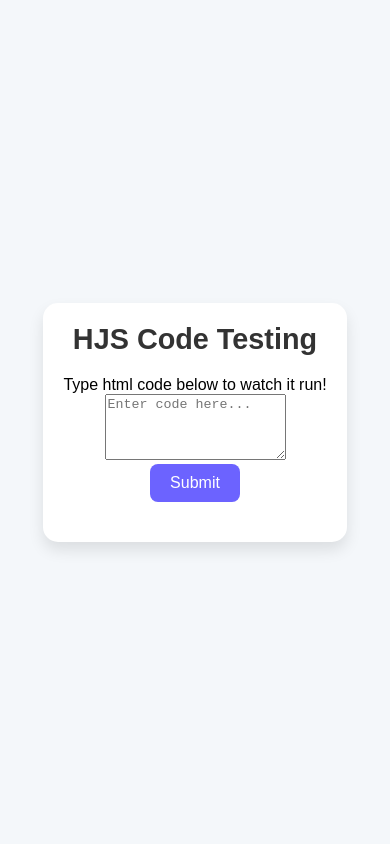
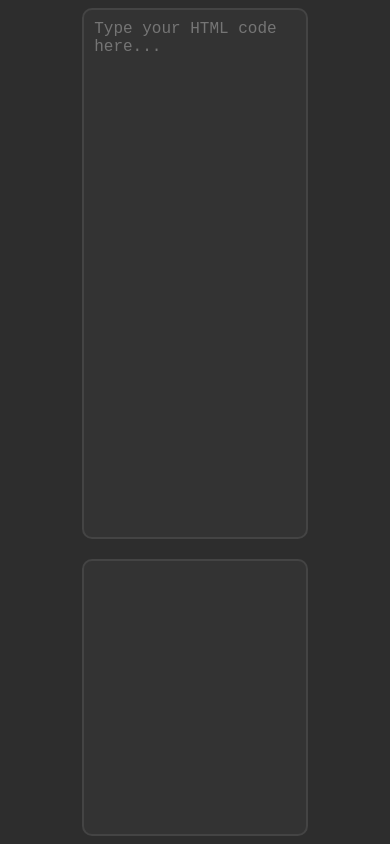
Before and after one commit to Superuserliam/HJP-Code-Testing, a plain HTML site: page index.html in a window 390 px wide. Drawn offline with Linux system fonts and the light colour scheme.

Commit message:
Update index.html

```diff
--- a/index.html
+++ b/index.html
@@ -3,126 +3,107 @@
 <head>
     <meta charset="UTF-8">
     <meta name="viewport" content="width=device-width, initial-scale=1.0">
-    <title>HJS Code Testing HTML</title>
+    <title>HJP Code Testing HTML</title>
     <style>
-        /* Reset default margin and padding */
-        body, h1, p {
+        body, html {
             margin: 0;
             padding: 0;
-        }
-
-        /* Full page layout */
-        html, body {
             height: 100%;
-            font-family: 'Arial', sans-serif;
             display: flex;
             justify-content: center;
             align-items: center;
-            background-color: #f4f7fa;
+            background-color: #2d2d2d;
+            font-family: Arial, sans-serif;
+            color: #fff;
         }
 
-        /* Main container */
         .container {
+            width: 100%;
+            height: 100%;
+            display: flex;
+            flex-direction: column;
+            justify-content: center;
+            align-items: center;
             text-align: center;
-            background: #fff;
-            border-radius: 15px;
-            box-shadow: 0px 8px 15px rgba(0, 0, 0, 0.1);
-            padding: 40px;
-            width: 100%;
-            max-width: 600px;
         }
 
-        /* Header style */
-        h1 {
-            font-size: 2em;
+        textarea {
+            width: 90%;
+            height: 60%;
+            font-size: 16px;
+            padding: 10px;
+            background-color: #333;
+            color: #fff;
+            border: 2px solid #444;
+            border-radius: 10px;
             margin-bottom: 20px;
-            color: #333;
+            resize: none;
+            outline: none;
+            overflow: hidden;
         }
 
-        /* Text box style */
-        .text-box {
-            width: 100%;
-            padding: 15px;
-            font-size: 1.2em;
-            border: 2px solid #ddd;
+        .output {
+            width: 90%;
+            height: 30%;
+            border: 2px solid #444;
             border-radius: 10px;
-            margin-bottom: 20px;
-            transition: border-color 0.3s ease, box-shadow 0.3s ease;
+            background-color: #333;
+            color: #fff;
+            padding: 10px;
+            white-space: pre-wrap;
+            word-wrap: break-word;
+            overflow-y: auto;
         }
 
-        /* On focus style for text box */
-        .text-box:focus {
-            border-color: #6c63ff;
-            box-shadow: 0px 0px 8px rgba(108, 99, 255, 0.5);
-            outline: none;
+
+        .output iframe {
+            width: 100%;
+            height: 100%;
+            border: none;
+            background-color: #222;
         }
 
-        /* Submit button style */
-        .submit-btn {
-            padding: 10px 20px;
-            font-size: 1.1em;
-            background-color: #6c63ff;
-            color: white;
-            border: none;
-            border-radius: 8px;
-            cursor: pointer;
-            transition: background-color 0.3s ease;
+        #app-wrapper {
+            display: flex;
+            justify-content: center;
+            align-items: center;
+            height: 100vh;
         }
 
-        /* Button hover effect */
-        .submit-btn:hover {
-            background-color: #4e43c2;
-        }
-
-        /* Output message */
-        .output {
-            margin-top: 20px;
-            font-size: 1.2em;
-            color: #333;
-            font-weight: bold;
-        }
-
-        /* Mobile responsiveness */
-        @media (max-width: 600px) {
-            .container {
-                padding: 20px;
-            }
-
-            h1 {
-                font-size: 1.8em;
-            }
-
-            .text-box {
-                font-size: 1em;
-            }
-
-            .submit-btn {
-                font-size: 1em;
-            }
+        #app-wrapper iframe {
+            width: 100%;
+            height: 100%;
+            border: none;
         }
     </style>
 </head>
 <body>
 
-    <div class="container">
-        <h1>HJS Code Testing</h1>
-        <p>Type html code below to watch it run!</p>
-
-        <textarea class="html code" id="textInput" rows="4" placeholder="Enter code here..."></textarea>
-
-        <br>
-
-        <button class="submit-btn" onclick="displayText()">Submit</button>
-
-        <div class="output" id="outputText"></div>
+    <div id="app-wrapper">
+        <div class="container">
+            <textarea id="htmlInput" placeholder="Type your HTML code here..."></textarea>
+            <div class="output" id="htmlOutput"></div>
+        </div>
     </div>
 
     <script>
+        const htmlInput = document.getElementById("htmlInput");
+        const htmlOutput = document.getElementById("htmlOutput");
 
-        function displayText() {
-            var text = document.getElementById('textInput').value;
-            document.getElementById('outputText').innerHTML = "You coded: " + text;
-        }
+
+        htmlInput.addEventListener("input", function() {
+            const userCode = htmlInput.value;
+
+            const iframe = document.createElement("iframe");
+
+            iframe.srcdoc = userCode;
+            iframe.style.border = "none";
+
+            htmlOutput.innerHTML = "";
+
+            htmlOutput.appendChild(iframe);
+        });
+
     </script>
 
 </body>
```
